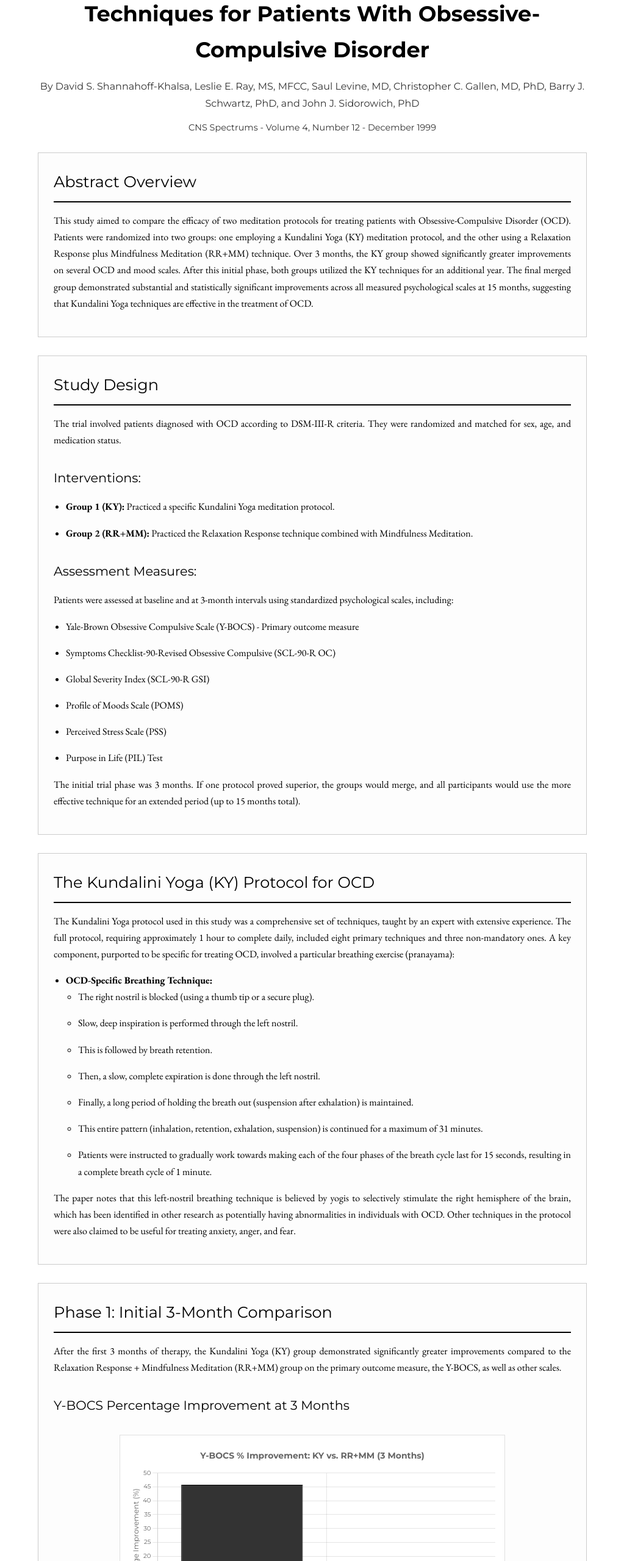
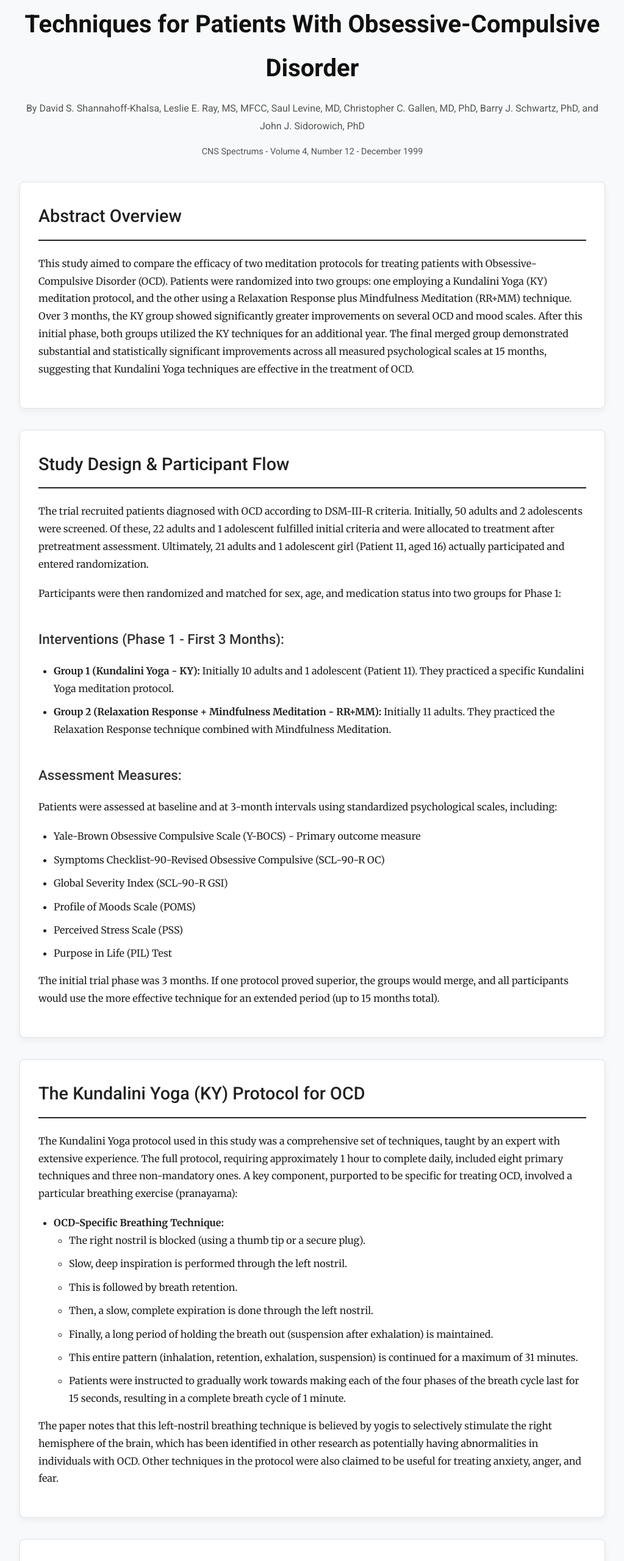
Before and after one commit to sidharthgithub007/ky-ocd-visualisation, a plain HTML site: page index.html in a window 1280 px wide. Shown: the part 160-2720 px from the top of the page at 61% size, without its empty margins (128-1151 px from the left). Drawn offline with nearby package versions, Linux system fonts and the light colour scheme.

Commit message:
Few changes

```diff
--- a/index.html
+++ b/index.html
@@ -6,126 +6,184 @@
     <title>Visualization: Yogic Meditation for OCD</title>
     <script src="https://cdn.jsdelivr.net/npm/chart.js"></script>
     <style>
-      @import url('https://fonts.googleapis.com/css2?family=EB+Garamond:ital,wght@0,400;0,700;1,400&family=Montserrat:wght@300;400;700&display=swap');
+      @import url('https://fonts.googleapis.com/css2?family=Merriweather:ital,wght@0,300;0,400;0,700;1,300;1,400&family=Roboto:wght@300;400;500;700&display=swap');
+
+      :root {
+        --primary-text-color: #212121; /* Dark Grey */
+        --secondary-text-color: #555555;
+        --background-color: #f8f9fa; /* Light off-white */
+        --section-background: #ffffff;
+        --border-color: #dee2e6; /* Light grey border */
+        --accent-color: #007bff; /* A subtle accent if needed, though sticking to monochrome */
+        --heading-font: 'Roboto', sans-serif;
+        --body-font: 'Merriweather', serif;
+      }
 
       body {
-        font-family: 'EB Garamond', serif;
-        background-color: #ffffff;
-        color: #000000;
-        line-height: 1.7;
+        font-family: var(--body-font);
+        background-color: var(--background-color);
+        color: var(--primary-text-color);
+        line-height: 1.8;
         margin: 0;
-        padding: 20px;
-        font-size: 16px;
+        padding: 0; /* Remove default padding */
+        font-size: 1rem; /* Base font size for responsiveness */
+        -webkit-font-smoothing: antialiased;
+        -moz-osx-font-smoothing: grayscale;
       }
 
       .container {
-        max-width: 900px;
+        max-width: 960px;
         margin: 0 auto;
-        padding: 20px;
+        padding: 20px 15px; /* Add horizontal padding for mobile */
       }
 
       h1,
       h2,
       h3,
       h4 {
-        font-family: 'Montserrat', sans-serif;
-        color: #000000;
-        margin-top: 1.5em;
-        margin-bottom: 0.5em;
+        font-family: var(--heading-font);
+        color: var(--primary-text-color);
+        margin-top: 1.8em;
+        margin-bottom: 0.8em;
+        font-weight: 500;
       }
 
       h1 {
-        font-size: 2.2em;
+        font-size: 2.5rem;
         text-align: center;
-        margin-bottom: 0.2em;
+        margin-bottom: 0.3em;
         font-weight: 700;
+        color: #111; /* Darker for main title */
       }
 
       .authors,
       .publication-info {
         text-align: center;
-        font-family: 'Montserrat', sans-serif;
-        font-size: 0.9em;
-        color: #333333;
-        margin-bottom: 2em;
+        font-family: var(--heading-font);
+        font-size: 0.9rem;
+        color: var(--secondary-text-color);
+        margin-bottom: 2.5em;
       }
       .authors {
-        font-size: 1em;
-        margin-bottom: 0.5em;
+        font-size: 1rem;
+        margin-bottom: 0.6em;
       }
 
       section {
-        margin-bottom: 30px;
-        padding: 25px;
-        border: 1px solid #cccccc;
-        border-radius: 0px; /* Sharp edges for a more classic look */
-        background-color: #fdfdfd; /* Very light grey, almost white */
+        margin-bottom: 35px;
+        padding: 30px;
+        border: 1px solid var(--border-color);
+        border-radius: 8px;
+        background-color: var(--section-background);
+        box-shadow: 0 4px 12px rgba(0, 0, 0, 0.05); /* Subtle shadow */
       }
 
       section h2 {
-        font-size: 1.6em;
-        border-bottom: 2px solid #000000;
-        padding-bottom: 10px;
+        font-size: 1.8rem;
+        border-bottom: 2px solid var(--primary-text-color);
+        padding-bottom: 12px;
         margin-top: 0;
-        font-weight: 400;
+        font-weight: 500;
       }
       section h3 {
-        font-size: 1.3em;
-        font-weight: 400;
+        font-size: 1.4rem;
+        font-weight: 500;
+        color: #333;
       }
 
       p,
       li {
-        margin-bottom: 1em;
-        text-align: justify;
+        margin-bottom: 1.2em;
+        text-align: left; /* Justify can be hard on mobile */
       }
 
       ul {
-        padding-left: 20px;
+        padding-left: 25px;
+      }
+      ul li {
+        margin-bottom: 0.6em;
       }
 
       .chart-container {
-        width: 90%;
-        max-width: 600px;
-        margin: 30px auto;
-        padding: 15px;
-        border: 1px solid #e0e0e0;
-        background-color: #ffffff;
+        width: 100%; /* Make chart container responsive */
+        max-width: 700px;
+        margin: 35px auto;
+        padding: 20px;
+        border: 1px solid var(--border-color);
+        background-color: var(--section-background);
+        border-radius: 6px;
+        box-shadow: 0 2px 8px rgba(0, 0, 0, 0.04);
       }
 
       table {
         width: 100%;
         border-collapse: collapse;
-        margin-top: 20px;
-        font-family: 'Montserrat', sans-serif;
-        font-size: 0.9em;
+        margin-top: 25px;
+        font-family: var(--heading-font);
+        font-size: 0.95rem;
+        box-shadow: 0 2px 4px rgba(0, 0, 0, 0.03);
+      }
+
+      .table-responsive-wrapper {
+        overflow-x: auto; /* Allows horizontal scrolling for tables on small screens */
       }
 
       th,
       td {
-        border: 1px solid #000000;
-        padding: 10px;
+        border: 1px solid var(--border-color);
+        padding: 12px 15px;
         text-align: left;
       }
 
       th {
-        background-color: #f0f0f0; /* Light grey for table headers */
-        font-weight: bold;
+        background-color: #e9ecef; /* Lighter grey for table headers */
+        font-weight: 500;
+        color: var(--primary-text-color);
       }
 
       .note {
         font-style: italic;
-        font-size: 0.9em;
-        color: #555555;
+        font-size: 0.9rem;
+        color: var(--secondary-text-color);
         text-align: center;
-        margin-top: 15px;
+        margin-top: 20px;
       }
       .citation {
-        font-family: 'Montserrat', sans-serif;
-        font-size: 0.8em;
+        font-family: var(--heading-font);
+        font-size: 0.85rem;
         text-align: center;
-        margin-top: 40px;
-        color: #666;
+        margin-top: 50px;
+        color: #777;
+      }
+
+      /* Mobile specific adjustments */
+      @media (max-width: 768px) {
+        h1 {
+          font-size: 2rem;
+        }
+        section h2 {
+          font-size: 1.5rem;
+        }
+        section h3 {
+          font-size: 1.2rem;
+        }
+        body {
+          font-size: 0.95rem;
+          padding: 10px 0;
+        }
+        .container {
+          padding: 15px 10px;
+        }
+        section {
+          padding: 20px;
+        }
+        .chart-container {
+          padding: 10px;
+        }
+        th,
+        td {
+          padding: 8px 10px;
+        }
       }
     </style>
   </head>
@@ -166,21 +224,33 @@
         </section>
 
         <section id="study-design">
-          <h2>Study Design</h2>
+          <h2>Study Design & Participant Flow</h2>
           <p>
-            The trial involved patients diagnosed with OCD according to
-            DSM-III-R criteria. They were randomized and matched for sex, age,
-            and medication status.
+            The trial recruited patients diagnosed with OCD according to
+            DSM-III-R criteria. Initially, 50 adults and 2 adolescents were
+            screened. Of these, 22 adults and 1 adolescent fulfilled initial
+            criteria and were allocated to treatment after pretreatment
+            assessment. Ultimately, 21 adults and 1 adolescent girl (Patient 11,
+            aged 16) actually participated and entered randomization.
           </p>
-          <h3>Interventions:</h3>
+          <p>
+            Participants were then randomized and matched for sex, age, and
+            medication status into two groups for Phase 1:
+          </p>
+          <h3>Interventions (Phase 1 - First 3 Months):</h3>
           <ul>
             <li>
-              <strong>Group 1 (KY):</strong> Practiced a specific Kundalini Yoga
-              meditation protocol.
+              <strong>Group 1 (Kundalini Yoga - KY):</strong> Initially 10
+              adults and 1 adolescent (Patient 11). They practiced a specific
+              Kundalini Yoga meditation protocol.
             </li>
             <li>
-              <strong>Group 2 (RR+MM):</strong> Practiced the Relaxation
-              Response technique combined with Mindfulness Meditation.
+              <strong
+                >Group 2 (Relaxation Response + Mindfulness Meditation -
+                RR+MM):</strong
+              >
+              Initially 11 adults. They practiced the Relaxation Response
+              technique combined with Mindfulness Meditation.
             </li>
           </ul>
           <h3>Assessment Measures:</h3>
@@ -262,7 +332,23 @@
         </section>
 
         <section id="phase1-results">
-          <h2>Phase 1: Initial 3-Month Comparison</h2>
+          <h2>Phase 1: Initial 3-Month Comparison & Attrition</h2>
+          <p>
+            During the first 3-month period, each group experienced attrition.
+            One adult woman in Group 1 (KY) was eliminated due to increasing her
+            benzodiazepine dosage. Additionally, 3 adults dropped out of Group 1
+            (KY), and the adolescent girl (Patient 11) also withdrew from this
+            group. Group 2 (RR+MM) also had 3 adult dropouts.
+          </p>
+          <p>
+            This left
+            <strong
+              >7 adults completing the 3-month therapy in Group 1 (KY)</strong
+            >
+            and <strong>7 adults completing in Group 2 (RR+MM)</strong>. The
+            mean baseline Y-BOCS scores for these completers were not
+            significantly different between groups (KY: 28.7; RR+MM: 26.1).
+          </p>
           <p>
             After the first 3 months of therapy, the Kundalini Yoga (KY) group
             demonstrated significantly greater improvements compared to the
@@ -270,32 +356,53 @@
             primary outcome measure, the Y-BOCS, as well as other scales.
           </p>
 
-          <h3>Y-BOCS Percentage Improvement at 3 Months</h3>
+          <h3>
+            Y-BOCS Percentage Improvement at 3 Months (Completers, N=7 per
+            group)
+          </h3>
           <div class="chart-container">
             <canvas id="phase1YBOCSChart"></canvas>
           </div>
           <p class="note">
-            The KY group showed a 45.8% improvement (P<.001), while the RR+MM
-            group showed a 12.6% improvement (P=.17, not statistically
-            significant). Lower scores on Y-BOCS indicate improvement.
+            The KY group (N=7) showed a 45.8% improvement (mean Y-BOCS change
+            from 28.7 to 15.6; P<.001), while the RR+MM group (N=7) showed a
+            12.6% improvement (mean Y-BOCS change from 26.1 to 22.8; P=.17, not
+            statistically significant). Lower scores on Y-BOCS indicate
+            improvement.
           </p>
 
           <p>
-            Within-group analysis showed that Group 1 (KY) significantly
-            improved on all six assessment scales, whereas Group 2 (RR+MM)
-            showed no significant improvements on any scale during this initial
-            3-month period.
+            Within-group analysis for these completers showed that Group 1 (KY)
+            significantly improved on all six assessment scales (Y-BOCS,
+            SCL-90-R OC, SCL-90-R GSI, POMS, PSS, PIL; P < .01 to P < .001),
+            whereas Group 2 (RR+MM) showed no significant improvements on any
+            scale during this initial 3-month period.
           </p>
         </section>
 
         <section id="phase2-results">
-          <h2>Phase 2: Long-Term Effects of Kundalini Yoga (Merged Group)</h2>
+          <h2>
+            Phase 2: Long-Term Effects of Kundalini Yoga (Merged Group) &
+            Attrition
+          </h2>
           <p>
             Based on the superior results of the KY protocol in Phase 1, the
-            groups were merged. All participating patients then continued with
-            or switched to the Kundalini Yoga techniques for an additional 12
-            months, totaling 15 months of KY therapy for the original KY group
-            and 12 months for those who switched.
+            groups were merged. The 7 completers from Group 2 (RR+MM) switched
+            to the KY protocol. One adult woman from Group 1 who had previously
+            withdrawn (Patient 8) chose to re-enter. Additionally, three new
+            candidates (2 women, 1 adolescent boy with Tourette Syndrome) who
+            couldn't participate earlier joined, starting the KY protocol. Thus,
+            <strong>18 patients started Phase 2</strong> using the KY protocol.
+          </p>
+          <p>
+            During Phase 2 (months 3 to 15), there was further attrition. Three
+            patients (Patients 1, 10, and 17) withdrew after several weeks into
+            Phase 2. The paper presents long-term data for participants who
+            completed tests for at least two 3-month intervals.
+            <strong
+              >Ultimately, 11 patients completed the full 15 months of the
+              study.</strong
+            >
           </p>
 
           <h3>Y-BOCS Mean Scores Over Time (Kundalini Yoga Protocol)</h3>
@@ -304,19 +411,22 @@
           </div>
           <p class="note">
             This chart shows the mean Y-BOCS scores for participants undergoing
-            the KY protocol at various time points. Data reflects all subjects
-            completing tests for at least two intervals (N varies per time point
-            as per Table 4 of the paper). A consistent downward trend indicates
-            sustained improvement in OCD symptoms.
+            the KY protocol at various time points. Data reflects subjects
+            completing tests for at least two intervals (N=14 at 3M, N=14 at 6M,
+            N=13 at 9M, N=12 at 12M, N=11 at 15M, as per Table 4 of the paper).
+            A consistent downward trend indicates sustained improvement in OCD
+            symptoms.
           </p>
 
-          <h3>Overall Improvement at 15 Months (Kundalini Yoga)</h3>
+          <h3>Overall Improvement at 15 Months (Completers, N=11)</h3>
           <p>
-            For the final group of 11 patients who completed 15 months of the
-            study (using KY protocol), significant improvements were observed
-            across all psychological scales compared to their initial baselines
-            (P < .0001; ANOVA):
+            For the final group of <strong>11 patients</strong> who completed 15
+            months of the study (all having used the KY protocol for at least 12
+            months), significant improvements were observed across all
+            psychological scales compared to their initial baselines (P < .0001;
+            ANOVA):
           </p>
+          <div class="table-responsive-wrapper">
             <table>
               <thead>
                 <tr>
@@ -351,6 +461,7 @@
                 </tr>
               </tbody>
             </table>
+          </div>
         </section>
 
         <section id="comparison-other-treatments">
@@ -448,19 +559,18 @@
         <section id="medication-reduction">
           <h2>Medication Reduction</h2>
           <p>
-            An important finding was the impact on medication usage. Of the
-            patients who entered the protocol while taking medication for OCD
-            and completed the study, a notable portion experienced positive
-            changes:
+            An important finding was the impact on medication usage. Of the 12
+            patients who entered the protocol while taking medication for OCD, 6
+            completed the full 15-month study. Among these 6 completers:
           </p>
           <ul>
             <li>
-              Three out of six such patients became free of medication for a
-              minimum of 3 months prior to the study's end.
+              <strong>Three patients (50%)</strong> became free of medication
+              for a minimum of 3 months prior to the study's end.
             </li>
             <li>
-              The remaining patients in this subgroup were able to reduce their
-              medication dosage.
+              The other three patients in this subgroup were able to reduce
+              their medication dosage.
             </li>
           </ul>
         </section>
@@ -521,27 +631,32 @@
               title: {
                 display: true,
                 text: 'Percentage Improvement (%)',
-                font: { family: 'Montserrat', size: 12 },
+                font: { family: 'var(--heading-font)', size: 12 },
               },
               ticks: {
-                font: { family: 'Montserrat', size: 10 },
+                font: { family: 'var(--heading-font)', size: 10 },
+                color: 'var(--secondary-text-color)',
               },
+              grid: { color: 'rgba(0,0,0,0.05)' },
             },
             x: {
               ticks: {
-                font: { family: 'Montserrat', size: 10 },
+                font: { family: 'var(--heading-font)', size: 10 },
+                color: 'var(--secondary-text-color)',
               },
+              grid: { display: false },
             },
           },
           plugins: {
             legend: {
-              display: false, // Or true if preferred, but title is descriptive
+              display: false,
             },
             title: {
               display: true,
               text: 'Y-BOCS % Improvement: KY vs. RR+MM (3 Months)',
-              font: { family: 'Montserrat', size: 14, weight: 'bold' },
-              padding: { top: 10, bottom: 20 },
+              font: { family: 'var(--heading-font)', size: 16, weight: '500' },
+              color: 'var(--primary-text-color)',
+              padding: { top: 10, bottom: 25 },
             },
           },
         },
@@ -565,53 +680,69 @@
           datasets: [
             {
               label: 'Mean Y-BOCS Score (KY Protocol)',
-              data: [29.6, 19.4, 17.8, 15.8, 14.8, 13.1],
-              borderColor: '#000000',
-              backgroundColor: 'rgba(0, 0, 0, 0.1)', // Slight fill, almost transparent
-              tension: 0.1,
-              fill: false, // No fill under the line for a cleaner look
+              data: [29.6, 19.4, 17.8, 15.8, 14.8, 13.1], // N values: Baseline(varies), 3M(14), 6M(14), 9M(13), 12M(12), 15M(11)
+              borderColor: 'var(--primary-text-color)',
+              backgroundColor: 'rgba(33, 33, 33, 0.05)',
+              tension: 0.2, // Smoother line
+              fill: false,
+              pointBackgroundColor: 'var(--primary-text-color)',
+              pointBorderColor: 'var(--section-background)',
+              pointHoverBackgroundColor: 'var(--section-background)',
+              pointHoverBorderColor: 'var(--primary-text-color)',
+              pointRadius: 4,
+              pointHoverRadius: 6,
             },
           ],
         },
         options: {
           responsive: true,
-          maintainAspectRatio: true,
+          maintainAspectRatio: false /* Allow chart to fill container height better */,
           scales: {
             y: {
-              beginAtZero: false, // Scores don't typically start at 0
+              beginAtZero: false,
               title: {
                 display: true,
                 text: 'Mean Y-BOCS Score',
-                font: { family: 'Montserrat', size: 12 },
+                font: { family: 'var(--heading-font)', size: 12 },
+                color: 'var(--primary-text-color)',
               },
               ticks: {
-                font: { family: 'Montserrat', size: 10 },
+                font: { family: 'var(--heading-font)', size: 10 },
+                color: 'var(--secondary-text-color)',
               },
+              grid: { color: 'rgba(0,0,0,0.05)' },
             },
             x: {
               title: {
                 display: true,
                 text: 'Time (Months)',
-                font: { family: 'Montserrat', size: 12 },
+                font: { family: 'var(--heading-font)', size: 12 },
+                color: 'var(--primary-text-color)',
               },
               ticks: {
-                font: { family: 'Montserrat', size: 10 },
+                font: { family: 'var(--heading-font)', size: 10 },
+                color: 'var(--secondary-text-color)',
               },
+              grid: { display: false },
             },
           },
           plugins: {
             legend: {
               display: true,
-              position: 'top',
+              position: 'bottom',
               labels: {
-                font: { family: 'Montserrat', size: 12 },
+                font: { family: 'var(--heading-font)', size: 12 },
+                color: 'var(--primary-text-color)',
+                boxWidth: 15,
+                padding: 20,
               },
             },
             title: {
               display: true,
               text: 'Trend of Y-BOCS Scores with Kundalini Yoga',
-              font: { family: 'Montserrat', size: 14, weight: 'bold' },
-              padding: { top: 10, bottom: 20 },
+              font: { family: 'var(--heading-font)', size: 16, weight: '500' },
+              color: 'var(--primary-text-color)',
+              padding: { top: 10, bottom: 25 },
             },
           },
         },
```
Lines whose indentation alone changed are shown as unchanged.
